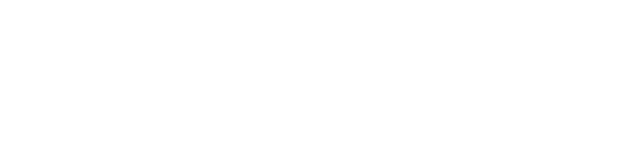
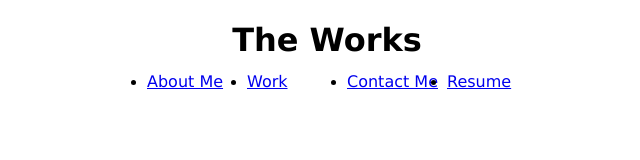
Before and after one commit to noahSPICE/CSS-Advanced-Challenge, a plain HTML site: page docs/index.html in a window 1280 px wide. Shown: the whole page, without its empty margins (313-953 px from the left). Drawn offline with Linux system fonts and the light colour scheme.

Commit message:
page title, added href links and text edits in css

```diff
--- a/docs/index.html
+++ b/docs/index.html
@@ -5,5 +5,27 @@
     <meta charset="UTF-8" />
     <link rel="stylesheet" href="./reset.css">
     <link rel="stylesheet" href="./style.css">
-    <title>My Portfolio</title>
+    <title>Noah's Portfolio Display</title>
 </head>
+
+<body>
+    <header>
+        <h1 class="website-header">The Works</h1>
+     <nav>
+        <ul>
+            <li>
+                <p><a href="#">About Me</a></p>
+            </li>
+            <li>
+                <p><a href="#">Work</a></p>
+            </li>
+            <li>
+                <p><a href="#">Contact Me</a></p>
+            </li>
+            <li>
+                <p><a href="#">Resume</a></p>
+            </li>
+        </ul>
+     </nav>
+    </header>
+</body>
--- a/docs/style.css
+++ b/docs/style.css
@@ -0,0 +1,15 @@
+nav ul {
+    display: flex;
+    justify-content: center;
+    margin-top: -25px;
+}
+
+nav p {
+    min-width: 100px;
+    font-family: Verdana, Geneva, Tahoma, sans-serif;
+}
+
+.website-header {
+    text-align: center;
+    font-family: Verdana, Geneva, Tahoma, sans-serif;
+}
```
